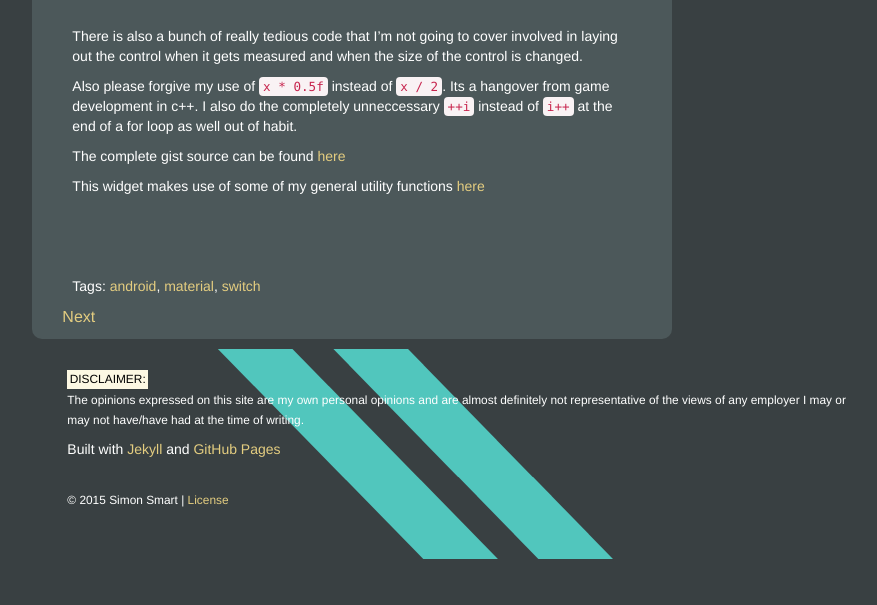
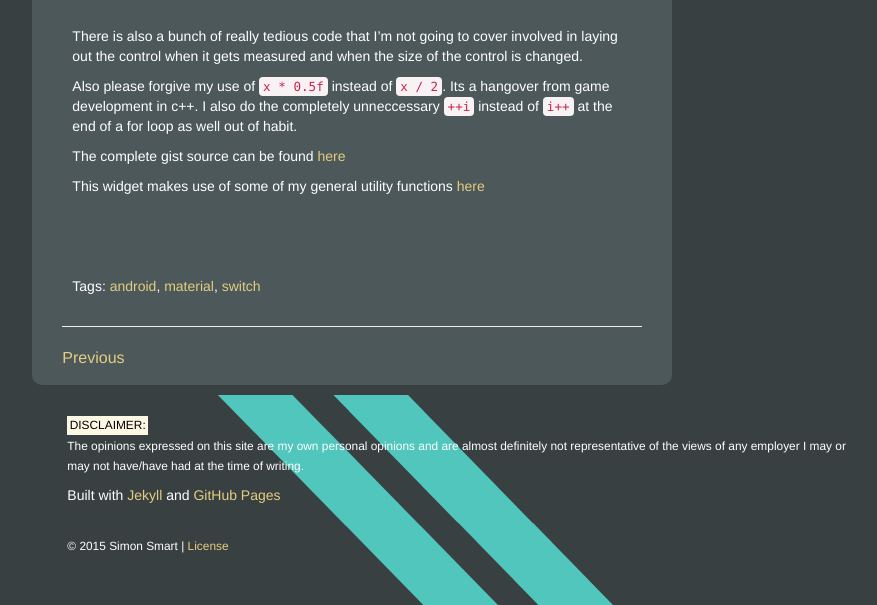
Before and after one commit to RexRonin/RexRonin.github.io, a Jekyll site: the page built from index.html, in a window 1280 px wide and 900 px high, scrolled down 1624 px, cut to the strip 295-900 px from the top of the window. Shown: the whole strip, without its empty margins (181-1058 px from the left). Built offline with Jekyll 4.4.1, drawn with Linux system fonts in a browser that asks for light colours; nearby versions of some CDN libraries; the list of posts is cut into pages by our own code; before the commit the page ends 2478 px from its top, so only the background shows below that.

Commit message:
- making the index page line up with the posts styling

```diff
--- a/index.html
+++ b/index.html
@@ -28,15 +28,20 @@
 {% endfor %}
 </div>
 
+<hr/>
+
 <div class="pagination">
   {% if paginator.previous_page %}
     {% if paginator.previous_page == 1 %}
-      <a href="/" class="previous">Previous</a>
+      <span class="next-container"><a href="/" class="previous">Next</a></span>
     {% else %}
-      <a href="/page{{ paginator.previous_page }}" class="previous">Previous</a>
+      <span class="next-container"><a href="/page{{ paginator.previous_page }}" class="previous">Next</a></span>
     {% endif %}
   {% endif %}
+
   {% if paginator.next_page %}
-    <a href="/page{{ paginator.next_page }}" class="next">Next</a>
+    <span class="previous-container"><a href="/page{{ paginator.next_page }}" class="next">Previous</a></span>
+    {% else %}
+    <span class="previous-container"><span class="previous">Previous</span></span>
   {% endif %}
 </div>
```
